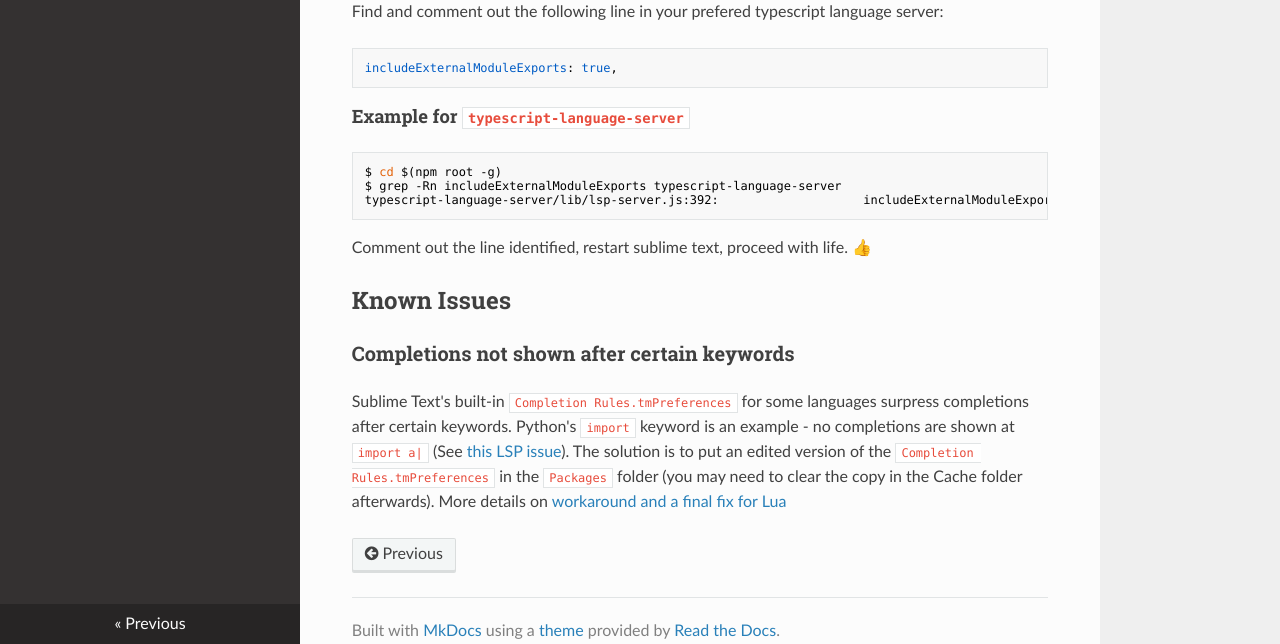
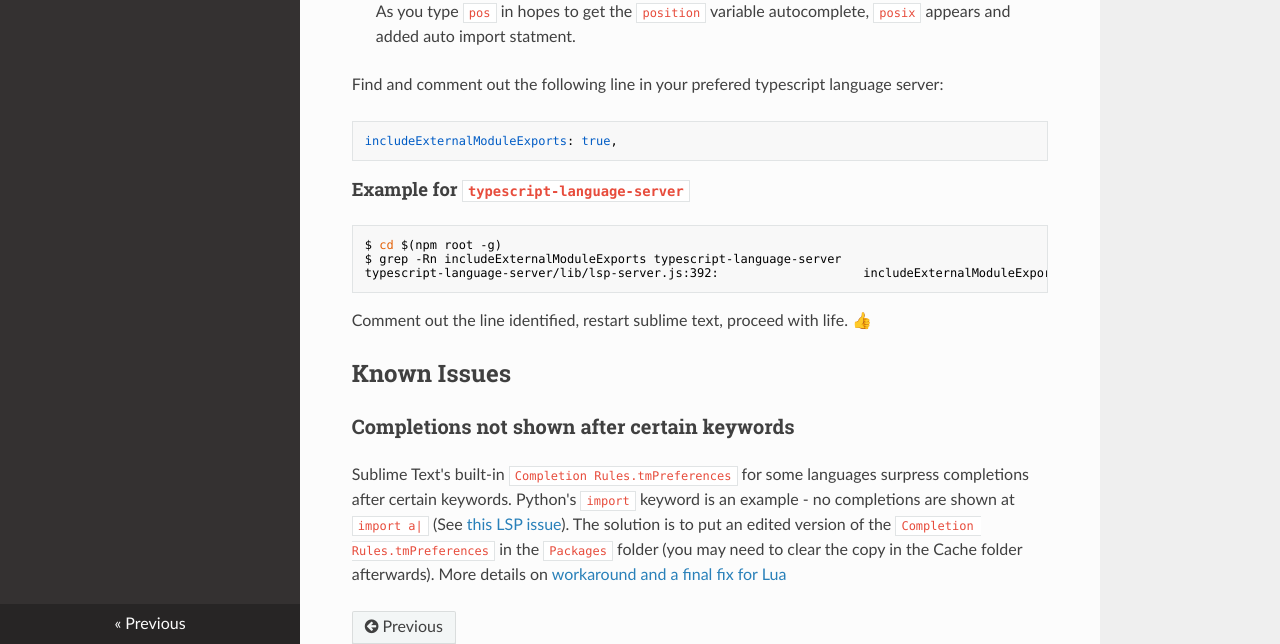
Before and after one commit to sublimelsp/LSP, an MkDocs documentation site: the page built from docs/troubleshooting.md, in a window 1280 px wide and 900 px high, scrolled down 1218 px, cut to the strip 256-900 px from the top of the window. Built offline with MkDocs 1.6.1, drawn with Linux system fonts in a browser that asks for light colours; nearby versions of some CDN libraries.

Commit message:
Update troubleshooting.md

````diff
--- a/docs/troubleshooting.md
+++ b/docs/troubleshooting.md
@@ -35,6 +35,8 @@ Have you added multiple folders to your Sublime workspace? LSP may not handle yo
 
 <img src="https://user-images.githubusercontent.com/1457327/68996892-42e5c280-086e-11ea-98e5-fffb003a1261.gif" alt="TypeScript Auto Import" width="512" />
 
+> As you type `pos` in hopes to get the `position` variable autocomplete, `posix` appears and added auto import statment.
+
 Find and comment out the following line in your prefered typescript language server:
 ```ts
 includeExternalModuleExports: true,
````
